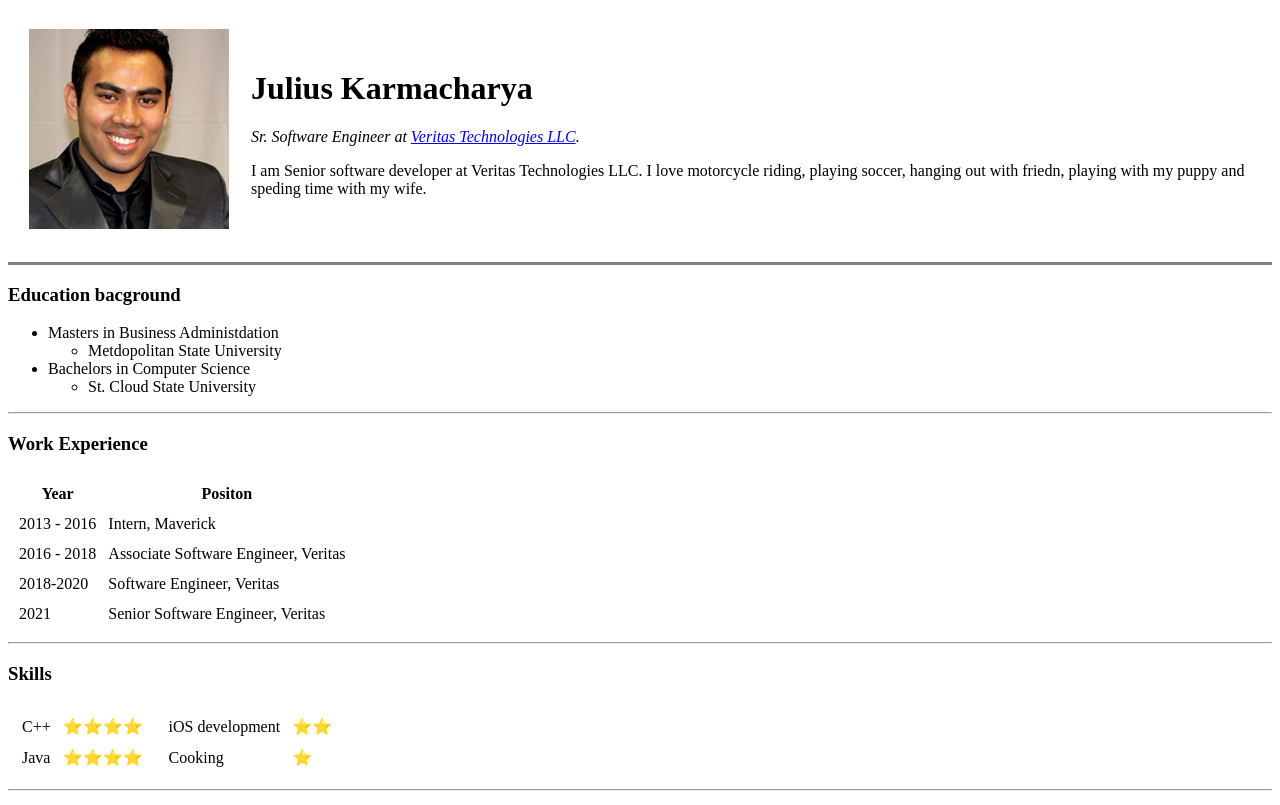
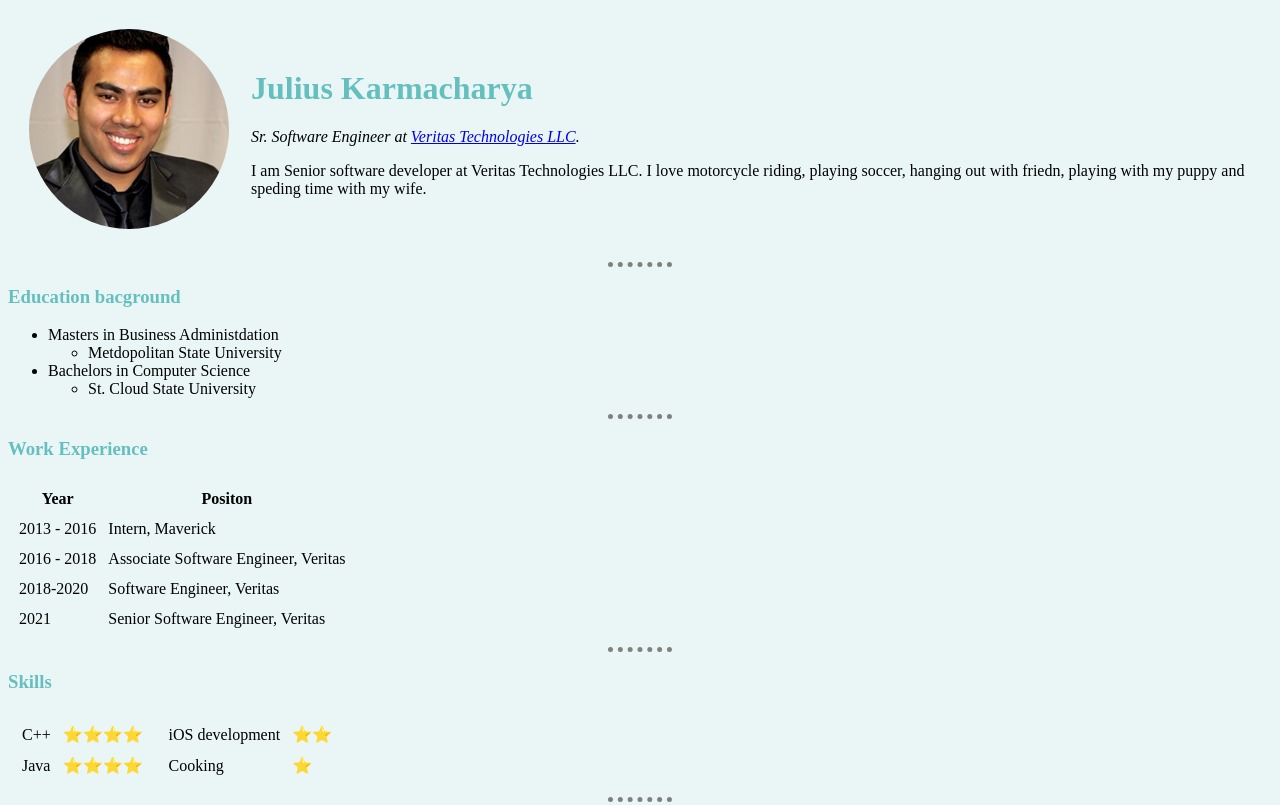
Before and after one commit to yolojulius/Web-development, a plain HTML site: page index.html in a window 1280 px wide. Shown: the top 805 px of the page. Drawn offline with Linux system fonts and the light colour scheme.

Commit message:
html professor type website

```diff
--- /dev/null
+++ b/css/styles.css
@@ -0,0 +1,28 @@
+body {
+    background-color: #EAF6F6;
+}
+
+/*********************TAG SELECTOR*******************/
+/* Can use pseudo class like hover to change style */
+hr {
+    border-style: none;
+    border-top-style: dotted;
+    border-color: grey;
+    border-width: 5px;
+    width: 5%;
+}
+
+h1, h3 {
+    color: #66BFBF
+}
+
+/**********************CLASS SELECTOR (Group)*******************/
+/* Overrides tag selector, can have more than one class in element */
+/* .class {} */
+.circular {
+    border-radius: 100%;
+}
+
+/**********************ID SELECTOR (Specific, must be unique)**********************/
+/* Can only use one id in each individual element */
+/* #header {} */
--- a/index.html
+++ b/index.html
@@ -5,11 +5,12 @@
     <meta http-equiv="X-UA-Compatible">
     <meta name="viewport" content="width=device-width, initial-scale=1.0">
     <title>My personal website Julius</title>
+    <link rel="stylesheet" href="css/styles.css">
 </head>
 <body>
     <table cellspacing="20">
         <td>
-            <img src="assets/julius.png" alt="julius profile picture" height="200" width="200">
+            <img class="circular" src="assets/julius.png" alt="julius profile picture" height="200" width="200">
         </td>
         <td>
             <h1>Julius Karmacharya</h1>
@@ -17,7 +18,7 @@
             <p>I am Senior software developer at Veritas Technologies LLC. I love motorcycle riding, playing soccer, hanging out with friedn, playing with my puppy and speding time with my wife.</p>
         </td>
     </table>
-    <hr size="3" noshade>
+    <hr>
 
     <h3>Education bacground</h3>
     <ul>
```
Also changed, not shown: contact.html (+1 -0 lines).
